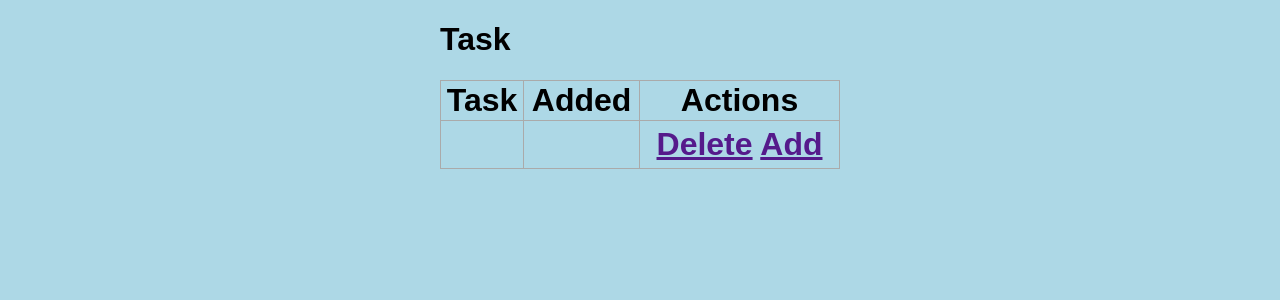
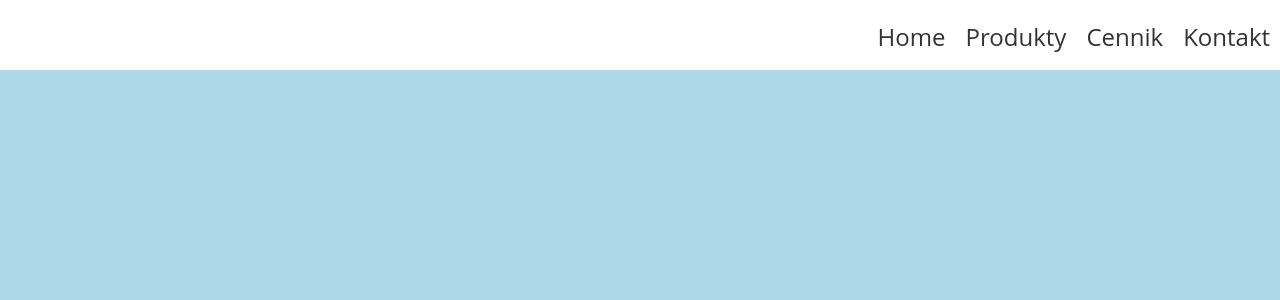
Before and after one commit to mwlodarzc/SzlachetnaPaczka, a Flask app: template templates/index.html in a window 1280 px wide. Shown: the top 300 px of the page. Run offline with Flask 3, Linux system fonts and the light colour scheme; the template is opened without the code that fills it, so the values that code supplies are empty; parts of the project's set-up code (start-up, migrations or seed data) failed here and were passed over.

Commit message:
add responsive navbar

```diff
--- a/database.ini
+++ b/database.ini
@@ -1,5 +1,5 @@
 [postgresql]
 host=localhost
 database=test
-user=postgres
-password=test
+user=miiq
+password=1234
--- a/requirements.txt
+++ b/requirements.txt
@@ -2,3 +2,4 @@ virtualenv
 psycopg2
 flask
 flask-sqlalchemy
+Flask-Navigation
--- a/src/app.py
+++ b/src/app.py
@@ -1,7 +1,5 @@
 from flask import Flask, render_template, url_for
-from flask_sqlalchemy import SQLAlchemy
 from db import Database
-
 
 app = Flask(
     __name__,
@@ -9,37 +7,36 @@ app = Flask(
     template_folder="../templates",
     static_folder="../static",
 )
-app.config["SQLALCHEMY_DATABASE_URI"] = "postgresql://postgres@localhost:5432/test"
-db = SQLAlchemy(app)
 
 _db = Database()
-print(
-    t := _db.add_user(
-        "123456@pwr.edu.pl",
-        "123456789",
-        "0" * 33,
-        "2022-04-29",
-        "2022-04-29",
-    )
+
+t = _db.add_user(
+    "123456@pwr.edu.pl",
+    "123456789",
+    "0" * 33,
+    "2022-04-29",
+    "2022-04-29",
 )
-print(
-    p := _db.add_person(
-        "81010200141",
-        "Łukasz",
-        "Brzęczyszczykiewicz",
-        "Akacjowa 77 Wrocław",
-        "1987-07-01",
-    )
-)
-print(_db.select_id("user_data", t))
-print(_db.select_id("person", p))
-_db.update("person", p, person_user_data_ref_id=t)
-print(_db.select_id("person", p))
 
 
-@app.route("/")
+p = _db.add_person(
+    "81010200141",
+    "Łukasz",
+    "Brzęczyszczykiewicz",
+    "Akacjowa 77 Wrocław",
+    "1987-07-01",
+)
+
+# print(_db.select_id("user_data", t))
+# print(_db.select_id("person", p))
+# _db.update("person", p, person_user_data_ref_id=t)
+# print(_db.select_id("person", p))
+
+
+@app.route("/", methods=['GET'])
 def index():
-    return render_template("index.html")
+    user1 = _db.select_id("person",1)
+    return render_template("index.html", user=user1)
 
 
 if __name__ == "__main__":
--- a/static/css/main.css
+++ b/static/css/main.css
@@ -3,34 +3,3 @@ body, html {
     margin: 0;
     font-family: sans-serif;
 }
-
-.content {
-    margin: 0 auto;
-    width: 400px;
-}
-
-table, td, th {
-    border: 1px solid #aaa;
-}
-
-table {
-    border-collapse: collapse;
-    width: 100%;
-}
-
-th {
-    height: 30px;
-}
-
-td {
-    text-align: center;
-    padding: 5px;
-}
-
-.form {
-    margin-top: 20px;
-}
-
-#content {
-    width: 70%;
-}
--- /dev/null
+++ b/static/css/navbar.css
@@ -0,0 +1,125 @@
+* {
+    box-sizing: border-box;
+    margin: 0;
+    padding: 0;
+    overflow-x: hidden;
+}
+
+body {
+    font-family: 'Open Sans', sans-serif;
+    color: #fff;
+    background-color: #1e1d23;
+    font-size: 24px;
+}
+
+nav ul {
+    display: flex;
+    flex-direction: row;
+    justify-content: flex-end;
+    z-index: 9;
+    padding-top: 10px;
+    position: absolute;
+    width: 100vw;
+    height: 70px;
+    right: 0;
+    list-style: none;
+    background-color: rgb(255, 255, 255);
+    transition: transform 0s;
+}
+
+nav a {
+    display: block;
+    padding: 10px 10px;
+    color: #333;
+    text-decoration: none;
+}
+
+nav a:hover {
+    color: #8d8d8d;
+}
+
+.burger {
+    display: none;
+    z-index: 10;
+    position: absolute;
+    top: 0;
+    right: 0;
+    padding: 10px 20px;
+    font-size: 36px;
+    background: none;
+    border: none;
+    cursor: pointer;
+
+    transition: transform .3s;
+}
+
+.close-btn {
+    color: #000000;
+    cursor: pointer;
+    font-size: 48px;
+    user-select: none;
+}
+
+.open-btn {
+    color: #ffffff;
+    cursor: pointer;
+    user-select: none;
+}
+
+.active {
+    width: 350px;
+}
+
+.hide {
+    width: 0px;
+}
+
+.invisible {
+    display: none;
+}
+
+/* tablets and desktop */
+@media only screen and (min-width: 768px) {}
+
+/* phones */
+@media only screen and (max-width: 767px) {
+    .burger {
+        display: block;
+        z-index: 10;
+        position: absolute;
+        top: 0;
+        right: 0;
+        padding: 10px 20px;
+        font-size: 36px;
+        background: none;
+        border: none;
+        cursor: pointer;
+
+        transition: transform .3s;
+    }
+
+    nav ul {
+        display: block;
+        flex-direction: column;
+        justify-content: flex-start;
+        z-index: 9;
+        padding-top: 50px;
+        position: absolute;
+        height: 100vh;
+        width: 0;
+        right: 0;
+        list-style: none;
+        background-color: rgb(255, 255, 255);
+        transition: .3s;
+    }
+
+    nav a {
+        display: block;
+        padding: 10px 30px;
+        color: #333;
+        text-decoration: none;
+    }
+}
+
+/* portrait phones */
+@media only screen and (max-width: 767px) and (orientation: portrait) {}
--- /dev/null
+++ b/static/js/navbar.js
@@ -0,0 +1,26 @@
+const _button = document.querySelector('.burger')
+const _open = document.querySelector('.open-btn')
+const _close = document.querySelector('.close-btn')
+const _navB = document.querySelector('nav ul')
+const _mql = window.matchMedia('(min-width: 768px)');
+
+/* Taking care of burgermenu if its slid in and media queries change */
+const retreatBurger = e => {
+    if (e.matches && _navB.classList.contains('active'))
+        hideBurger()
+}
+
+const toggleBurger = () => {
+    _navB.classList.toggle('active')
+    _open.classList.toggle('invisible')
+    _close.classList.toggle('invisible')
+}
+
+const hideBurger = () => {
+    _navB.classList.remove('active')
+    _open.classList.toggle('invisible')
+    _close.classList.toggle('invisible')
+}
+
+_button.addEventListener('click', toggleBurger)
+_mql.addEventListener('change', retreatBurger);
--- a/templates/base.html
+++ b/templates/base.html
@@ -5,9 +5,25 @@
     <meta name="viewport" content="width=device-width, initial-scale=1.0" />
     <meta http-equiv="X-UA-Compatible" content="ie=edge" />
     <link rel="stylesheet" type="text/css" href="/css/main.css" />
+    <link rel="stylesheet" type="text/css" href="/css/navbar.css" />
     {% block head %}{% endblock %}
   </head>
   <body>
+    <button class="burger">
+      <span class="close-btn invisible">&times;</span>
+      <span class="open-btn">&#9776;</span>
+    </button>
+    <nav>
+        <ul>
+            <li><a href="#">Home</a></li>
+            <li><a href="#">Produkty</a></li>
+            <li><a href="#">Cennik</a></li>
+            <li><a href="#">Kontakt</a></li>
+        </ul>
+    </nav>
+
     {% block body %}{% endblock %}
+
+    <script src="/js/navbar.js"></script>
   </body>
 </html>
--- a/templates/index.html
+++ b/templates/index.html
@@ -6,22 +6,5 @@
 
 
 {% block body %}
-<div class="content">
-    <h1>Task<h1>
-    <table>
-        <tr>
-            <th>Task</th>
-            <th>Added</th>
-            <th>Actions</th>
-        </tr>
-        <tr>
-            <td></td>
-            <td></td>
-            <td>
-                <a href="">Delete</a>
-                <a href="">Add</a>
-            </td>
-        </tr>
-    </table>
-</div>
+
 {% endblock %}
```
Also changed, not shown: templates/login.html (added), 1 other file.
